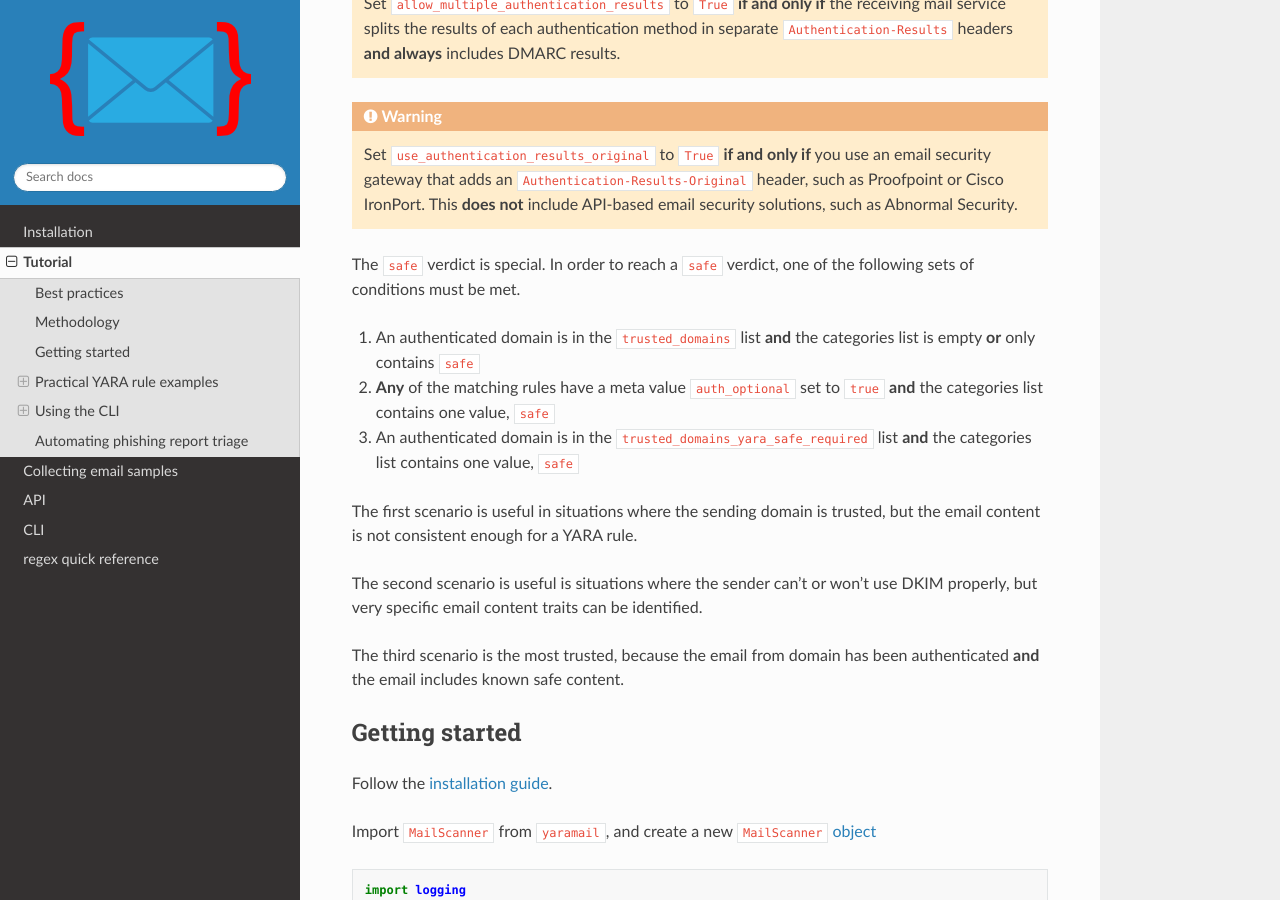
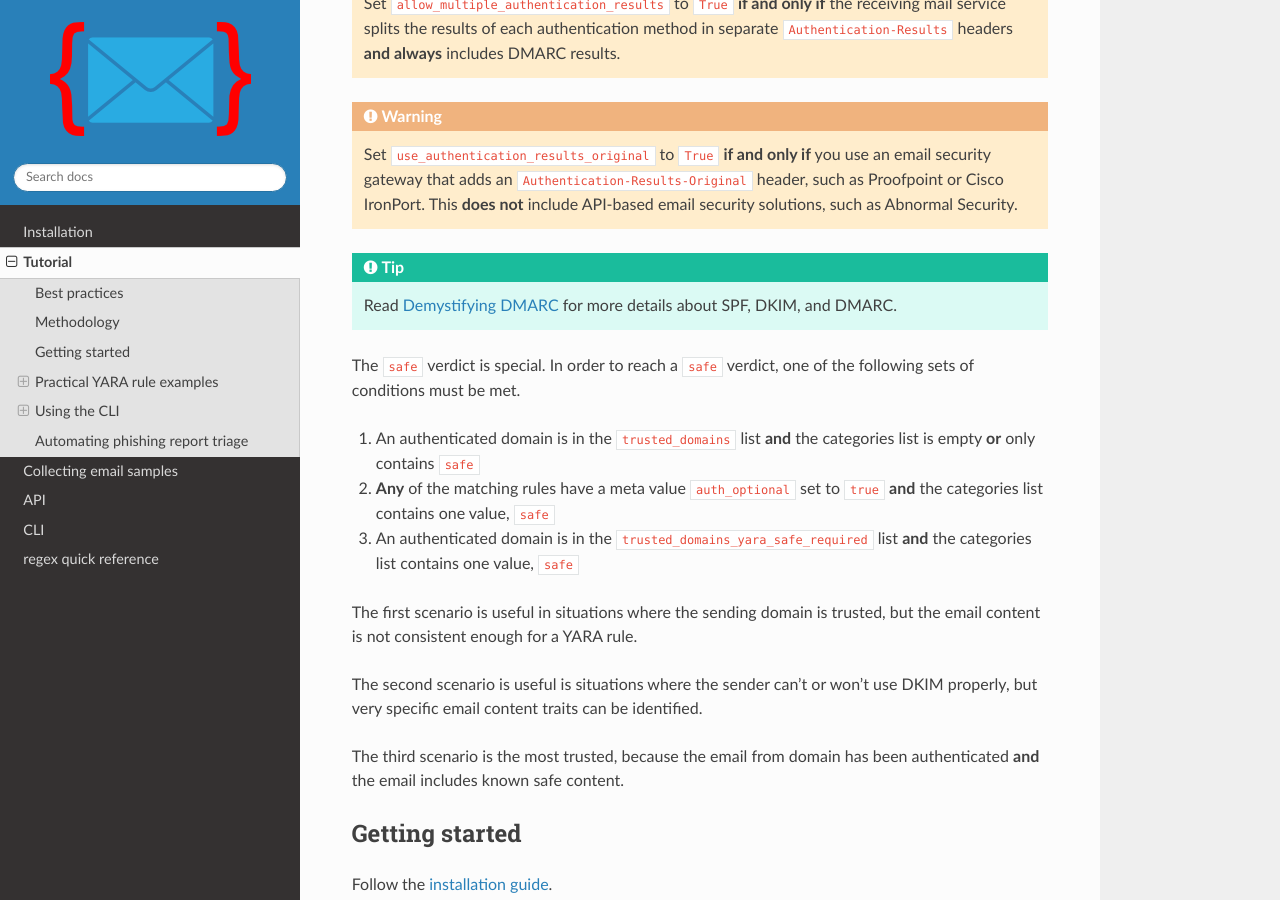
Before and after one commit to seanthegeek/yaramail, a Sphinx documentation site: the page built from docs/source/tutorial.md, in a window 1280 px wide and 900 px high, scrolled down 1521 px. Built offline with Sphinx 7.4.7 and the Read the Docs theme 2.0.0, drawn with Linux system fonts in a browser that asks for light colours.

Commit message:
Update tutorial.md

````diff
--- a/docs/source/tutorial.md
+++ b/docs/source/tutorial.md
@@ -76,6 +76,10 @@ Set `use_authentication_results_original` to `True`
 `Authentication-Results-Original` header, such as Proofpoint or Cisco
 IronPort. This **does not** include API-based email security solutions,
 such as Abnormal Security.
+```
+
+```{tip}
+Read [Demystifying DMARC][DMARC] for more details about SPF, DKIM, and DMARC.
 ```
 
 The `safe` verdict is special. In order to reach a `safe` verdict, one of the
@@ -533,13 +537,10 @@ for email in emails:
 
 ```
 
-[mailsuite]: https://seanthegeek.github.io/mailsuite/
+[DMARC]: https://seanthegeek.net/459/demystifying-dmarc/
 [rules]: https://yara.readthedocs.io/en/stable/writingrules.html
 [include]: https://yara.readthedocs.io/en/stable/writingrules.html#including-files
 [regex]: https://yara.readthedocs.io/en/stable/writingrules.html#regular-expressions
-[trusted]: https://seanthegeek.github.io/mailsuite/api.html#mailsuite.utils.from_trusted_domain
-[mailsuite.utils]: https://seanthegeek.github.io/mailsuite/api.html#mailsuite.utils.from_trusted_domain
-[parse_email]: https://seanthegeek.github.io/mailsuite/api.html#mailsuite.utils.parse_email
 [CyberChef]: https://github.com/gchq/CyberChef/releases
 [EDGAR]: https://www.sec.gov/edgar/searchedgar/companysearch.html
 [file signatures]: https://en.wikipedia.org/wiki/List_of_file_signatures
````
